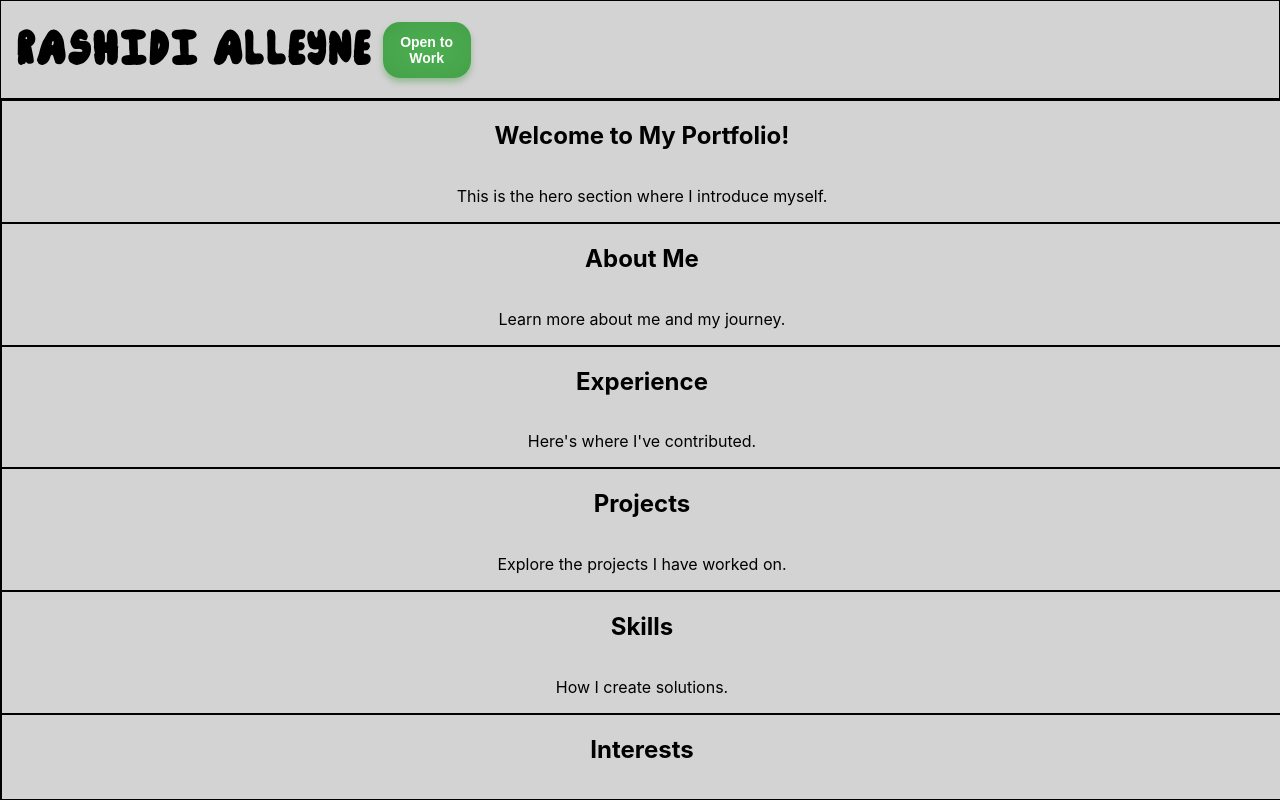
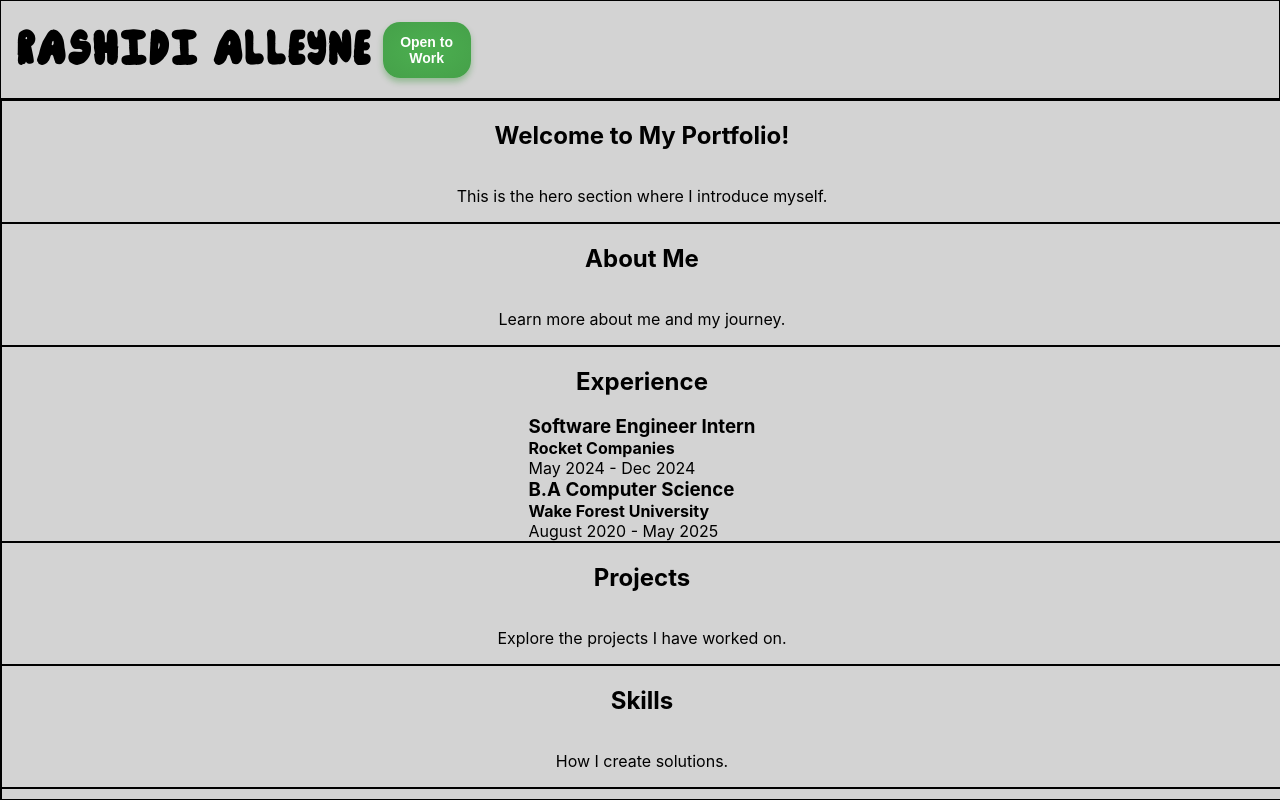
Before and after one commit to ralleyne531/Portfolio, a React (Create React App) app in the folder UI/portfolio/: page / in a window 1280 px wide. Built offline with nearby package versions, Linux system fonts and the light colour scheme.

Commit message:
Creating card component for experience section, adding to experience component

```diff
--- /dev/null
+++ b/UI/portfolio/src/Components/ExperienceComponent/Experience.js
@@ -0,0 +1,38 @@
+import React from "react";
+import ExperienceCard from "./ExperienceCard";
+import styled from "styled-components";
+
+const ExperienceDiv = styled.div`
+     *{
+       margin: 0;
+       padding: 0;
+       box-sizing: border-box;
+     }
+
+  display: flex;
+  flex-direction: column;
+    `;
+function Experience() {
+
+    return (
+        <>
+            <h2>Experience</h2>
+            <ExperienceDiv>
+            <ExperienceCard
+                jobTitle={"Software Engineer Intern"}
+                company={"Rocket Companies"}
+                tenure={"May 2024 - Dec 2024"}
+            >
+            </ExperienceCard>
+            <ExperienceCard
+                jobTitle={"B.A Computer Science"}
+                company={"Wake Forest University"}
+                tenure={"August 2020 - May 2025"}
+            >
+            </ExperienceCard>
+            </ExperienceDiv>
+        </>
+    );
+}
+
+export default Experience
--- /dev/null
+++ b/UI/portfolio/src/Components/ExperienceComponent/ExperienceCard.js
@@ -0,0 +1,24 @@
+import React from "react";
+import styled from "styled-components";
+
+const ExperienceCardDiv = styled.div`
+     *{
+       margin: 0;
+       padding: 0;
+       box-sizing: border-box;
+     }
+
+  display: flex;
+  flex-direction: column;
+
+    `;
+function ExperienceCard({jobTitle, company, tenure}) {
+    return (
+        <ExperienceCardDiv>
+            <h3>{jobTitle}</h3>
+            <h4>{company}</h4>
+            <p>{tenure}</p>
+        </ExperienceCardDiv>
+    );
+}
+export default ExperienceCard
--- a/UI/portfolio/src/Components/PorfolioSection.js
+++ b/UI/portfolio/src/Components/PorfolioSection.js
@@ -1,6 +1,7 @@
 import React from 'react';
 import styled from 'styled-components';
 import Hero from './Hero.js'
+import Experience from "./ExperienceComponent/Experience.js";
 
 // Define styles for the section
 const StyledSection = styled.div`
@@ -26,12 +27,7 @@ function PortfolioSection({ className }) {
                     </>
                 );
             case 'experience':
-                return (
-                    <>
-                        <h2>Experience</h2>
-                        <p>Here's where I've contributed.</p>
-                    </>
-                );
+                return (<Experience></Experience>);
             case 'projects':
                 return (
                     <>
```
